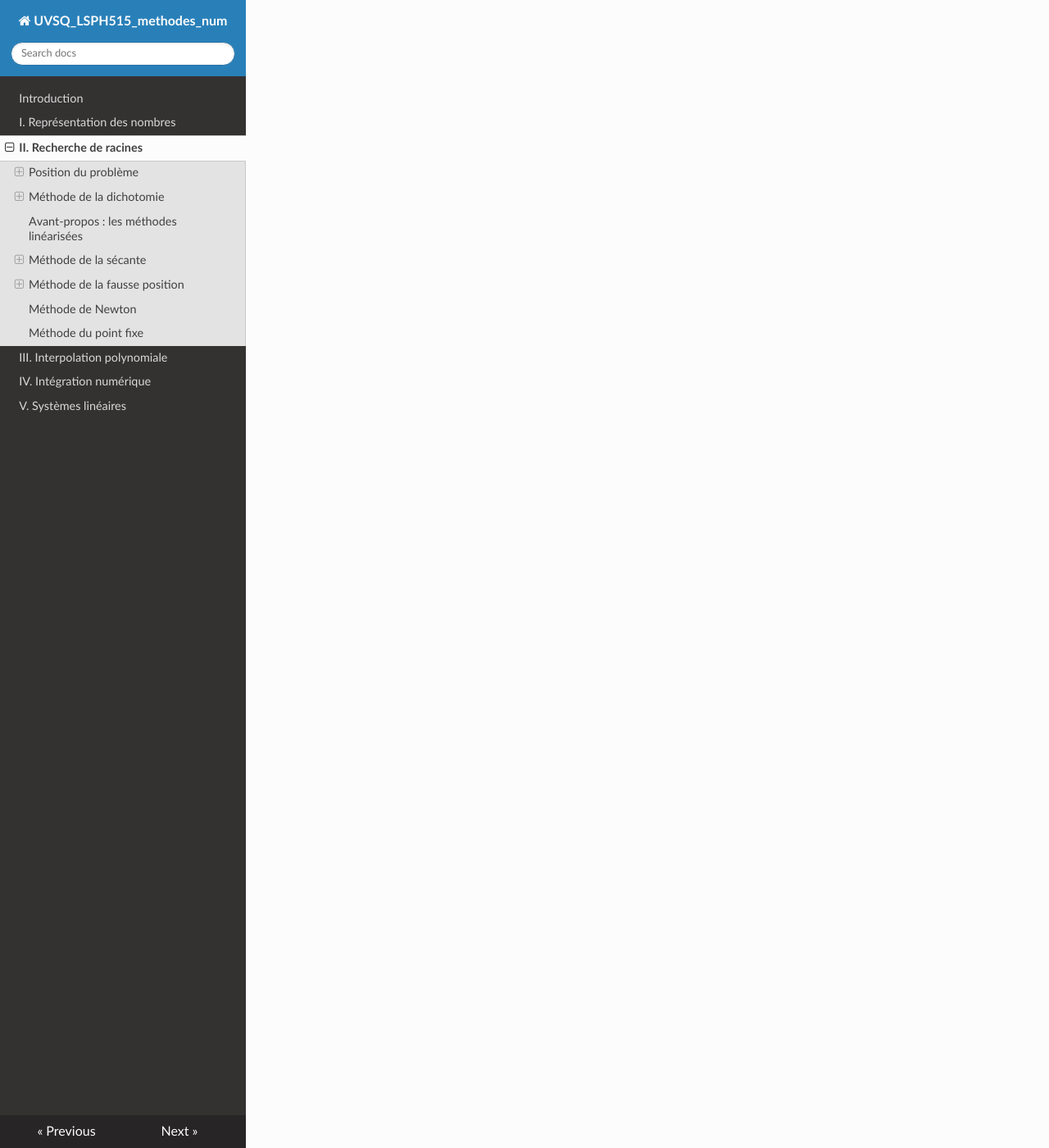
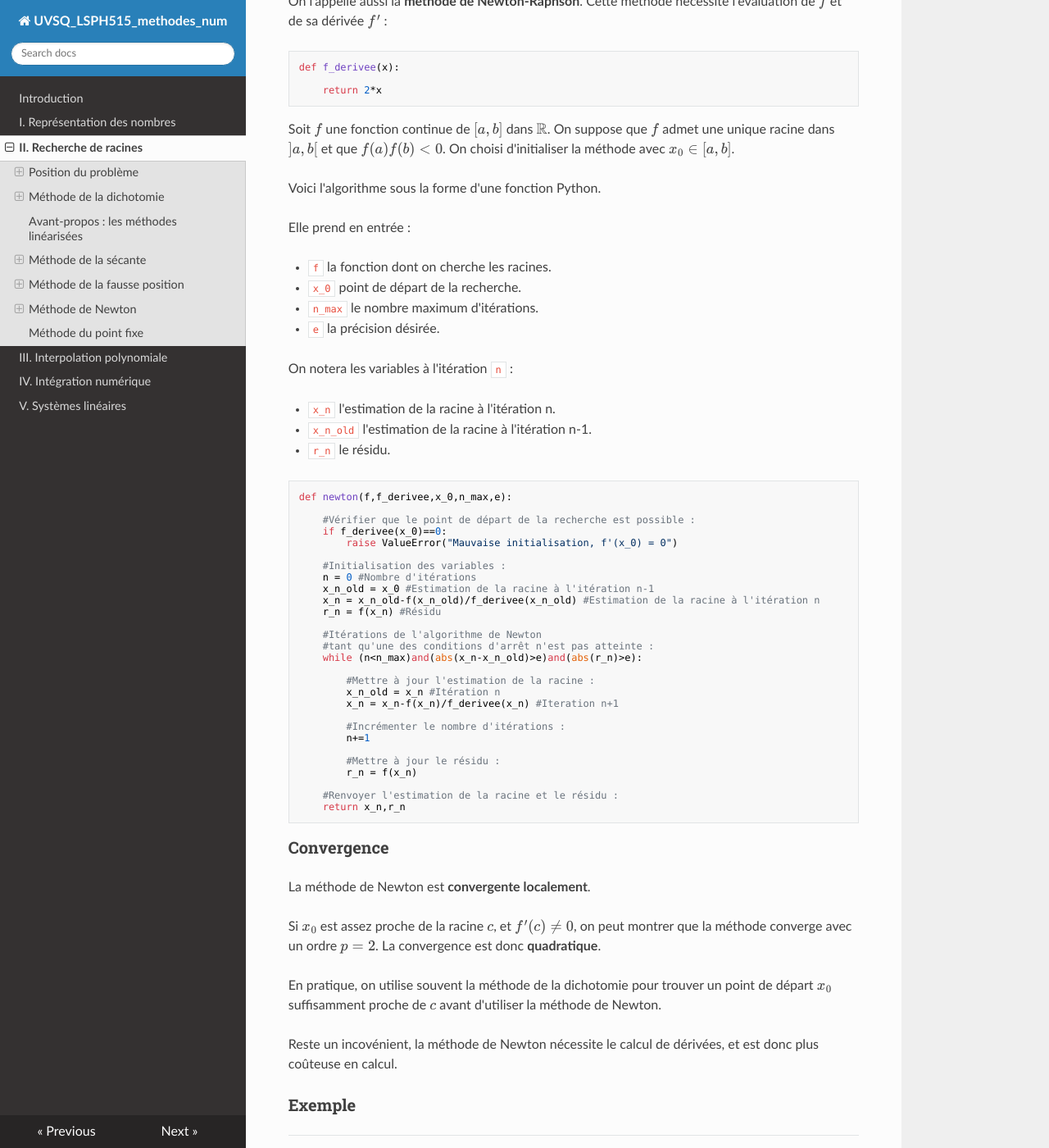
Before and after one commit to NicOudart/UVSQ_LSPH515_methodes_num, an MkDocs documentation site: the page built from docs/Chap2_Recherche_de_racines.md, in a window 1280 px wide and 1400 px high, scrolled down 13601 px. Shown: the whole window at 82% size. Built offline with MkDocs 1.6.1, drawn with Linux system fonts in a browser that asks for light colours; nearby versions of some CDN libraries; some of the changed text lies outside the part shown.

Commit message:
-Finishing the regula falsi method in Chapter 2. -Beginning the Newton method in Chapter 2.

```diff
--- a/docs/Chap2_Recherche_de_racines.md
+++ b/docs/Chap2_Recherche_de_racines.md
@@ -330,9 +330,9 @@
 
 On notera les variables à l'itération `n` :
 
-* `x_n` l'estimation de la racine.
+* `x_n` l'estimation de la racine à l'itération n.
 
-* `a_n` et `b_n` les bornes de l'intervalle de recherche.
+* `x_n_old` l'estimation de la racine à l'itération n-1.
 
 * `r_n` le résidu.
 
@@ -341,8 +341,8 @@
 
 	#Initialisation des variables :
 	n = 1 #Nombre d'itérations
-	x_n = a #Estimation de la racin à l'itération n
-	x_n_old = b #Estimation de la racin à l'itération n-1
+	x_n = a #Estimation de la racine à l'itération n
+	x_n_old = b #Estimation de la racine à l'itération n-1
 	r_n = f(x_n) #Résidu
 
 	#Itérations de l'algorithme de la sécante
@@ -460,10 +460,117 @@
 	return x_n,r_n
 ~~~
 
+### Convergence
+
+La méthode de la fausse position est **globalement convergente** :
+
+* Si $f$ est à concavité constante avec $f"<0$ (concave), la suite converge vers la racine en croissant.
+
+* Si $f$ est à concavité constante avec $f">0$ (convexe), la suite converge vers la racine en décroissant.
+
+Elle converge avec un ordre $p$ d'au moins 1 de façon **super-linéaire**.
+
+### Exemple
+
+Voici les 5 premières itérations de la méthode de la fausse position appliquée à notre problème exemple.
+L'intervalle initial est ici de [0,2] pour des raisons de lisibilité :
+
+![Exemple d'application de la fausse position](img/Chap2_exemple_fausse_position.gif)
+
+**Exercice :**
+
+En adaptant la fonction Python donnée précédemment pour la méthode de la fausse position, avec un intervalle initial $[1,2]$, estimez la valeur de $\sqrt{2}$ avec une précision de $10^{-6}$.
+Combien d'itérations sont nécessaires pour obtenir cette précision ? Comparez cette valeur à celle obtenue pour la méthode de la sécante.
+
 ---
 
 ## Méthode de Newton
 
+### Algorithme
+
+La **méthode de Newton** est une méthode linéarisée pour laquelle :
+
+$q_n = f'(x_n)$
+
+Cette suite correspond à la pente de la tangente à la fonction $f$ en $x_n$.
+
+On l'appelle aussi la **méthode de Newton-Raphson**.
+Cette méthode nécessite l'évaluation de $f$ et de sa dérivée $f'$ :
+
+~~~
+def f_derivee(x):
+
+	return 2*x
+~~~
+
+Soit $f$ une fonction continue de $[a,b]$ dans $\mathbb{R}$.
+On suppose que $f$ admet une unique racine dans $]a,b[$ et que $f(a)f(b)<0$.
+On choisi d'initialiser la méthode avec $x_0 \in [a,b]$.
+
+Voici l'algorithme sous la forme d'une fonction Python.
+
+Elle prend en entrée :
+
+* `f` la fonction dont on cherche les racines.
+
+* `x_0` point de départ de la recherche.
+
+* `n_max` le nombre maximum d'itérations.
+
+* `e` la précision désirée.
+
+On notera les variables à l'itération `n` :
+
+* `x_n` l'estimation de la racine à l'itération n.
+
+* `x_n_old` l'estimation de la racine à l'itération n-1.
+
+* `r_n` le résidu.
+
+~~~
+def newton(f,f_derivee,x_0,n_max,e):
+
+	#Vérifier que le point de départ de la recherche est possible :
+    if f_derivee(x_0)==0:
+        raise ValueError("Mauvaise initialisation, f'(x_0) = 0")
+
+	#Initialisation des variables :
+	n = 0 #Nombre d'itérations
+	x_n_old = x_0 #Estimation de la racine à l'itération n-1
+	x_n = x_n_old-f(x_n_old)/f_derivee(x_n_old) #Estimation de la racine à l'itération n
+	r_n = f(x_n) #Résidu
+
+	#Itérations de l'algorithme de Newton
+	#tant qu'une des conditions d'arrêt n'est pas atteinte :
+	while (n<n_max)and(abs(x_n-x_n_old)>e)and(abs(r_n)>e):
+
+		#Mettre à jour l'estimation de la racine :
+		x_n_old = x_n #Itération n
+		x_n = x_n-f(x_n)/f_derivee(x_n) #Iteration n+1
+
+		#Incrémenter le nombre d'itérations :
+		n+=1
+
+		#Mettre à jour le résidu :
+		r_n = f(x_n)
+
+	#Renvoyer l'estimation de la racine et le résidu :
+	return x_n,r_n
+~~~
+
+### Convergence
+
+La méthode de Newton est **convergente localement**.
+
+Si $x_0$ est assez proche de la racine $c$, et $f'(c) \neq 0$, on peut montrer que la méthode converge avec un ordre $p=2$.
+La convergence est donc **quadratique**.
+
+En pratique, on utilise souvent la méthode de la dichotomie pour trouver un point de départ $x_0$ suffisamment proche de $c$ avant d'utiliser la méthode de Newton.
+
+Reste un incovénient, la méthode de Newton nécessite le calcul de dérivées, et est donc plus coûteuse en calcul.
+
+### Exemple
+
 ---
 
 ## Méthode du point fixe
```
Also changed, not shown: docs/img/Chap2_exemple_fausse_position.gif (added).
